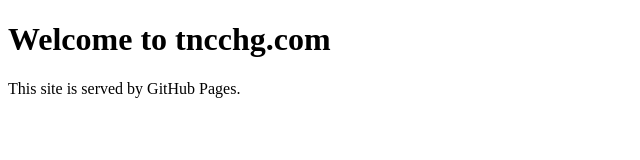
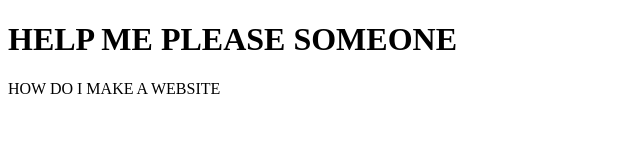
Before and after one commit to tncornsc/tncchg, a plain HTML site: page index.html in a window 1280 px wide. Shown: the whole page, without its empty margins (0-640 px from the left). Drawn offline with Linux system fonts and the light colour scheme.

Commit message:
Update index.html

```diff
--- a/index.html
+++ b/index.html
@@ -2,10 +2,10 @@
 <html>
 <head>
   <meta charset="utf-8">
-  <title>tncchg.com</title>
+  <title>WHY</title>
 </head>
 <body>
-  <h1>Welcome to tncchg.com</h1>
-  <p>This site is served by GitHub Pages.</p>
+  <h1>HELP ME PLEASE SOMEONE</h1>
+  <p>HOW DO I MAKE A WEBSITE</p>
 </body>
 </html>
```
